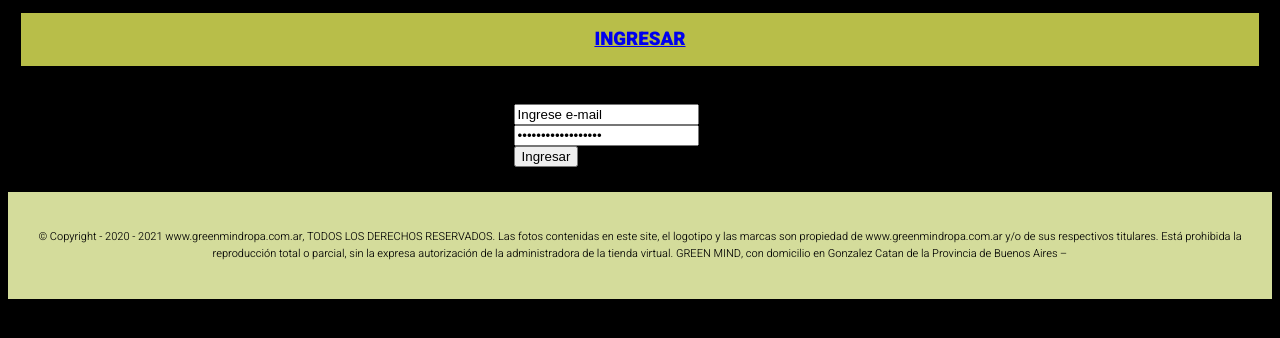
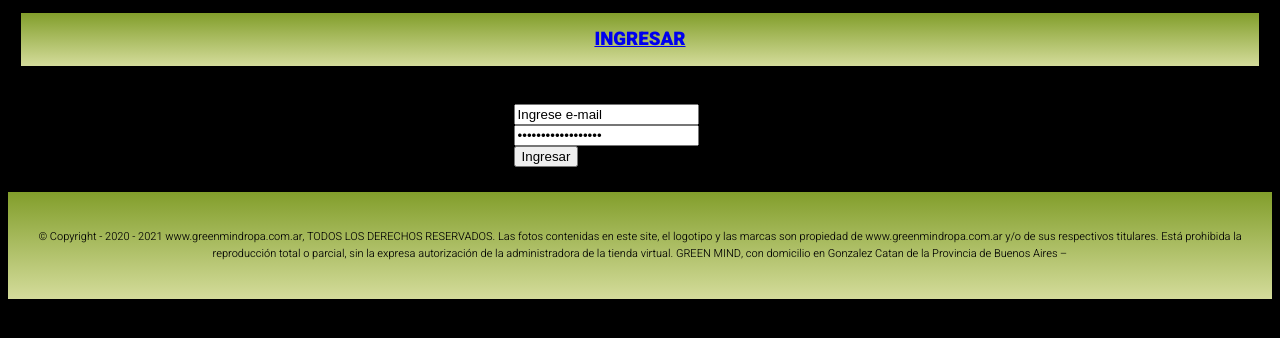
Before and after one commit to nadiaperone/Coder-Desarrollo, a plain HTML site: page pages/ingresar.html in a window 1280 px wide. Drawn offline with Linux system fonts and the light colour scheme.

Commit message:
degradado

```diff
--- a/main.css
+++ b/main.css
@@ -63,7 +63,7 @@ body {
 
 
 h3 {
-	background-color: #b8be49;
+	background-image: linear-gradient( #829e2b, #d4dc9b);
 	font-family: "Heebo", sans-serif;
 	font-weight: bold;
 	color: white;
@@ -105,7 +105,7 @@ li {
 
 .copyright {
 	color: black;
-	background-color: #d4dc9b;
+	background-image: linear-gradient( #829e2b, #d4dc9b);
 	font-family: "Heebo", sans-serif;
 	font-size: 11px;
 	text-align: center;
```
